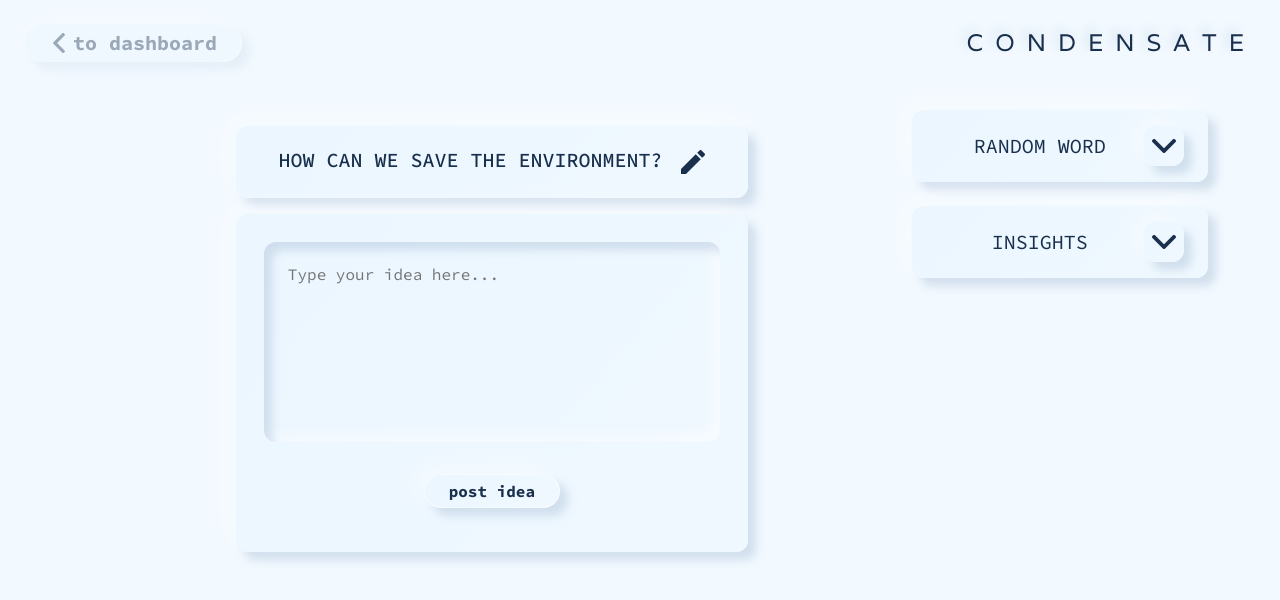
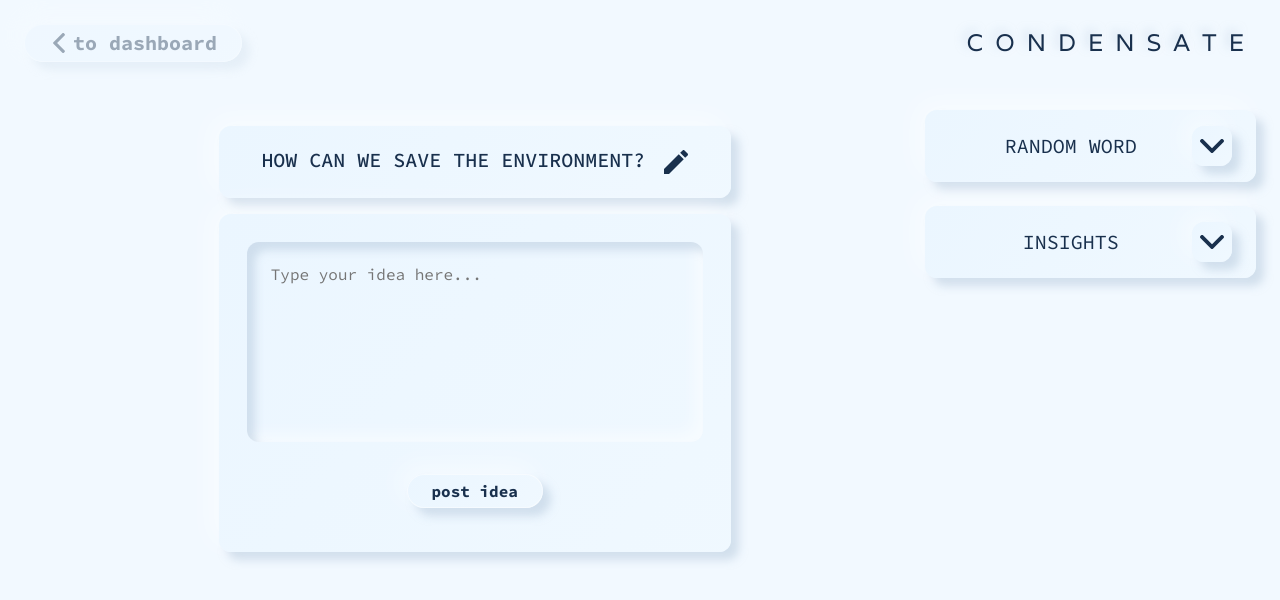
Before and after one commit to CondensateCrew/Condensate, a React (Create React App) app: page /round-three in a window 1280 px wide. Shown: the top 600 px of the page. Built offline with nearby package versions, Linux system fonts and the light colour scheme.

Commit message:
Update styles for Round 3

```diff
--- a/src/Containers/IdeaEventHorizon/IdeaEventHorizon.scss
+++ b/src/Containers/IdeaEventHorizon/IdeaEventHorizon.scss
@@ -3,8 +3,11 @@
 
 .idea-event-horizon-section {
   display: flex;
-  padding: $largest-space;
+  align-items: flex-start;
+  padding: $largest-space 0;
+  height: 100%;
   aside {
-    width: 30%;
+    width: 30vw;
+    height: 100%;
   }
 }
```
